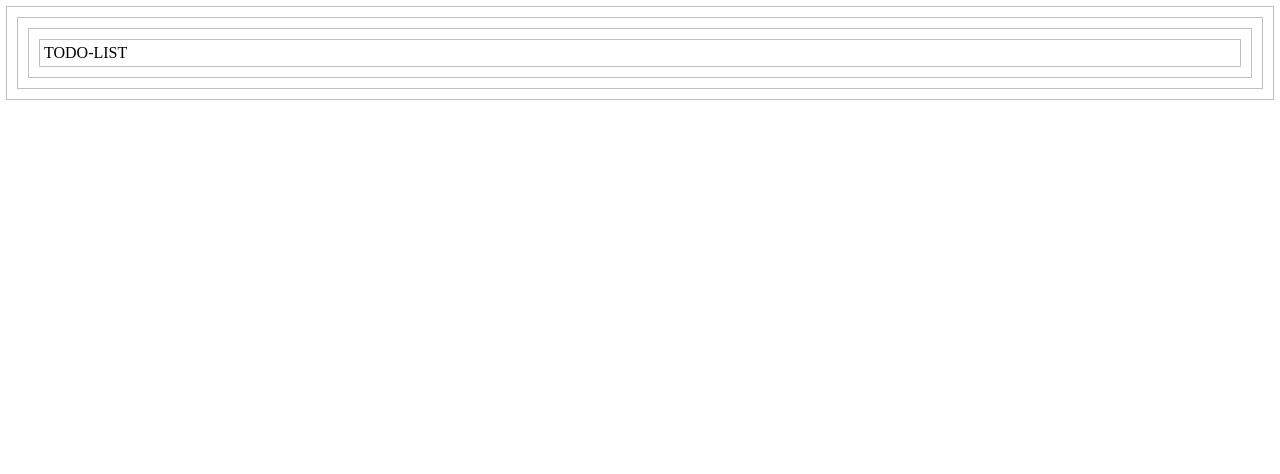
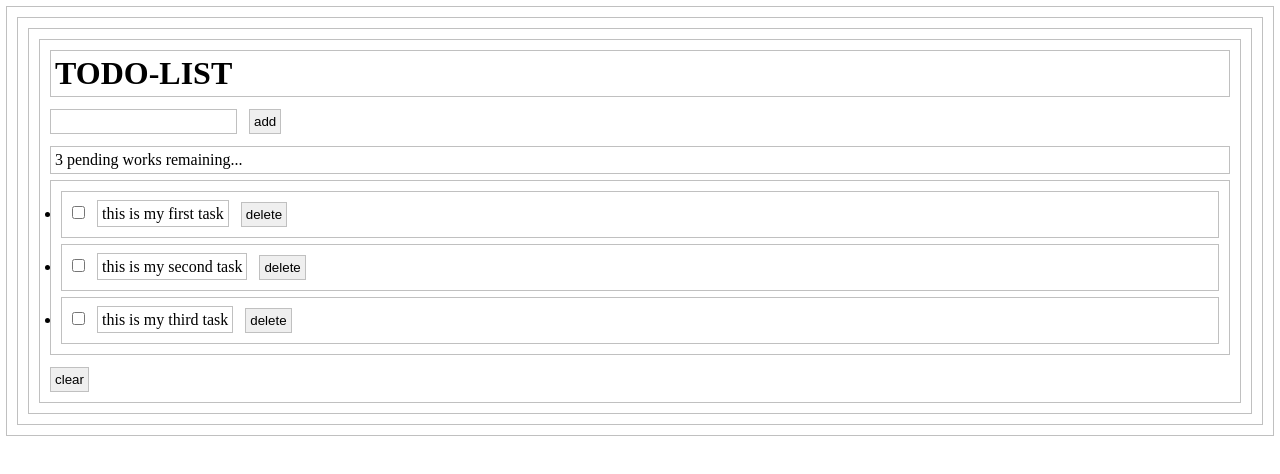
Before and after one commit to haseeb-official/todo-list, a React (Create React App) app: page / in a window 1280 px wide. Shown: the top 474 px of the page. Built offline with nearby package versions, Linux system fonts and the light colour scheme.

Commit message:
Add Base HTML structure

```diff
--- a/src/App.js
+++ b/src/App.js
@@ -1,7 +1,32 @@
 import React from 'react'
 
 function App() {
-  return <div>TODO-LIST</div>
+  return (
+    <div>
+      <h1>TODO-LIST</h1>
+      <input type='text' />
+      <button>add</button>
+      <p>3 pending works remaining...</p>
+      <ul>
+        <li>
+          <input type='checkbox' />
+          <span>this is my first task</span>
+          <button>delete</button>
+        </li>
+        <li>
+          <input type='checkbox' />
+          <span>this is my second task</span>
+          <button>delete</button>
+        </li>
+        <li>
+          <input type='checkbox' />
+          <span>this is my third task</span>
+          <button>delete</button>
+        </li>
+      </ul>
+      <button>clear</button>
+    </div>
+  )
 }
 
 export default App
```
